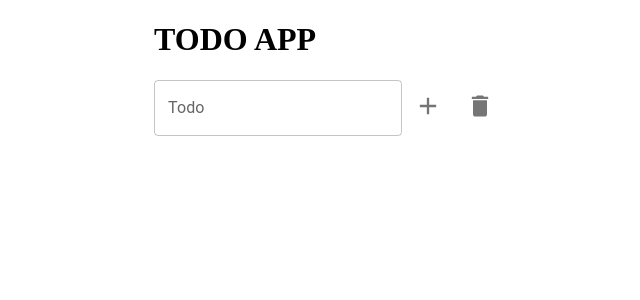
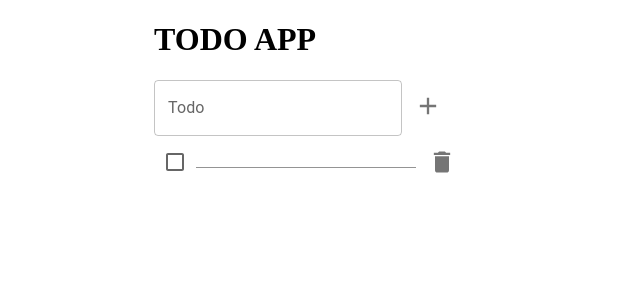
Before and after one commit to TokutyTok/react-todoApp, a React (Create React App) app: page / in a window 1280 px wide. Both pictures are taken after a click on the button "add". Shown: the top 300 px of the page, without its empty margins (210-850 px from the left). Built offline with nearby package versions, Linux system fonts and the light colour scheme.

Commit message:
TodoListの入力処理追加

```diff
--- /dev/null
+++ b/src/components/TodoList.jsx
@@ -0,0 +1,31 @@
+import { Container, Box, TextField, Checkbox, IconButton } from '@mui/material';
+import DeleteIcon from '@mui/icons-material/Delete';
+
+export const TodoList = (props) => {
+    const { message, setInputMessage } = props;
+    return (
+        <>
+            {message.map((value, index) => {
+                return (
+                    <div key={index}>
+                        <Checkbox aria-label='OutputTodo' />
+                        <TextField
+                            id='output'
+                            name='outputMessage'
+                            value={value}
+                            onChange={(e) => {
+                                console.log('TodoList:onChange');
+                                setInputMessage(message.map((value, i) => (index === i ? e.target.value : value)));
+                            }}
+                            label=''
+                            variant='standard'
+                        />
+                        <IconButton aria-label='delete' size='large'>
+                            <DeleteIcon fontSize='inherit' />
+                        </IconButton>
+                    </div>
+                );
+            })}
+        </>
+    );
+};
--- a/src/pages/TodoPage.jsx
+++ b/src/pages/TodoPage.jsx
@@ -1,18 +1,12 @@
 import { useRef, useState, useEffect } from 'react';
 import { Container, Box, TextField, Checkbox, IconButton } from '@mui/material';
-import DeleteIcon from '@mui/icons-material/Delete';
 import AddIcon from '@mui/icons-material/Add';
+import { TodoList } from '../components/TodoList';
 
 export const TodoPage = () => {
     const inputMessageRef = useRef(null);
-    const [inputMessage, setInputMessage] = useState(null);
-    const [isMessage, setIsMessage] = useState(false);
-
-    useEffect(() => {
-        if (inputMessage) {
-            setIsMessage(true);
-        }
-    }, [inputMessage]);
+    const todoListRef = useRef(null);
+    const [inputMessage, setInputMessage] = useState([]);
 
     return (
         <>
@@ -39,21 +33,15 @@ export const TodoPage = () => {
                         type='submit'
                         onClick={() => {
                             console.log('addButton:onClick');
-                            setInputMessage(inputMessageRef.current.value);
+                            setInputMessage([...inputMessage, inputMessageRef.current.value]);
                         }}
                     >
                         <AddIcon fontSize='inherit' />
                     </IconButton>
-                    <IconButton aria-label='delete' size='large'>
-                        <DeleteIcon fontSize='inherit' />
-                    </IconButton>
                 </Box>
-                {isMessage && (
-                    <Box>
-                        <Checkbox aria-label='OutputTodo' />
-                        <TextField id='output' name='outputMessage' value={inputMessage} label='' variant='standard' />
-                    </Box>
-                )}
+                <Box ref={todoListRef}>
+                    <TodoList message={inputMessage} setInputMessage={setInputMessage} />
+                </Box>
             </Container>
         </>
     );
```
